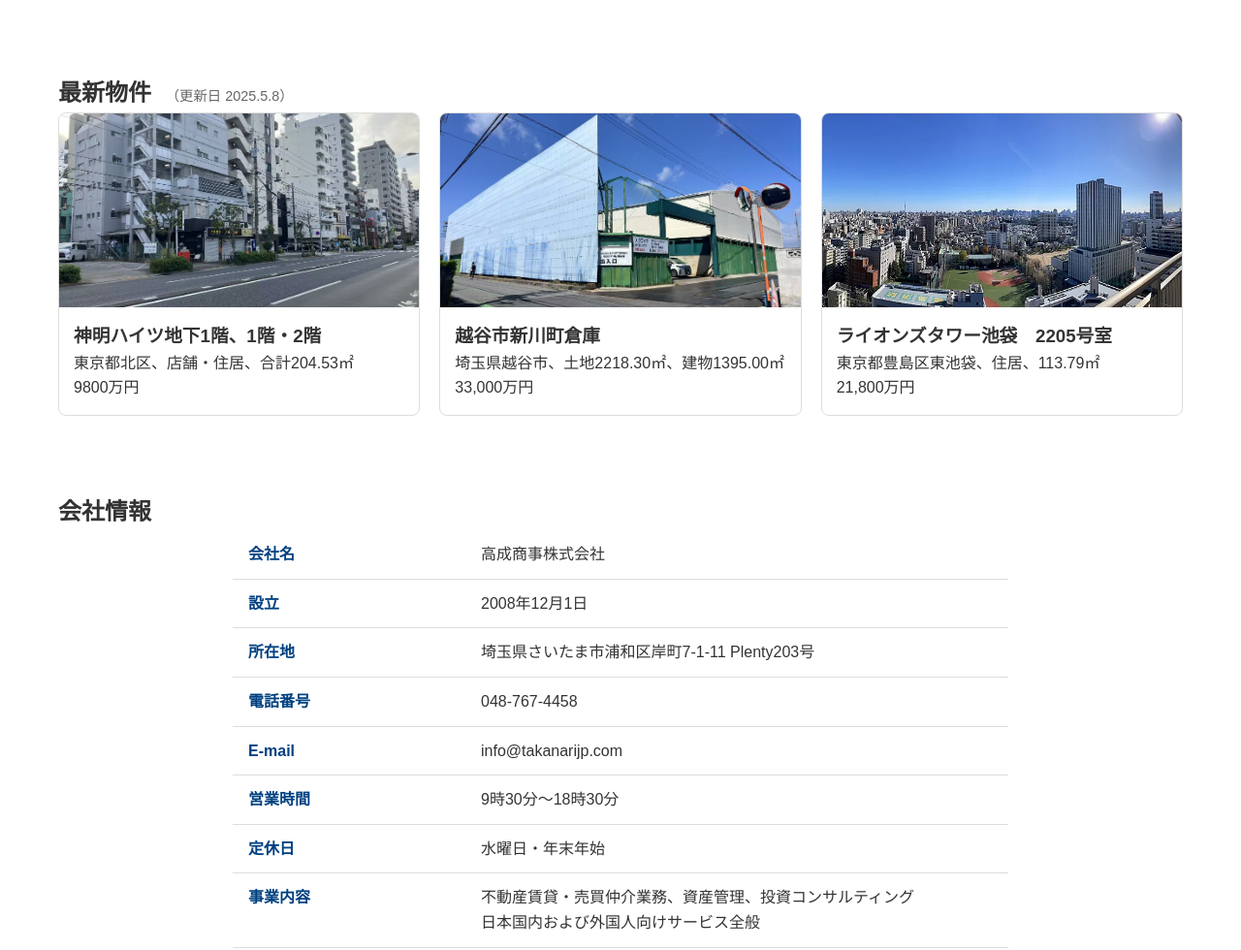
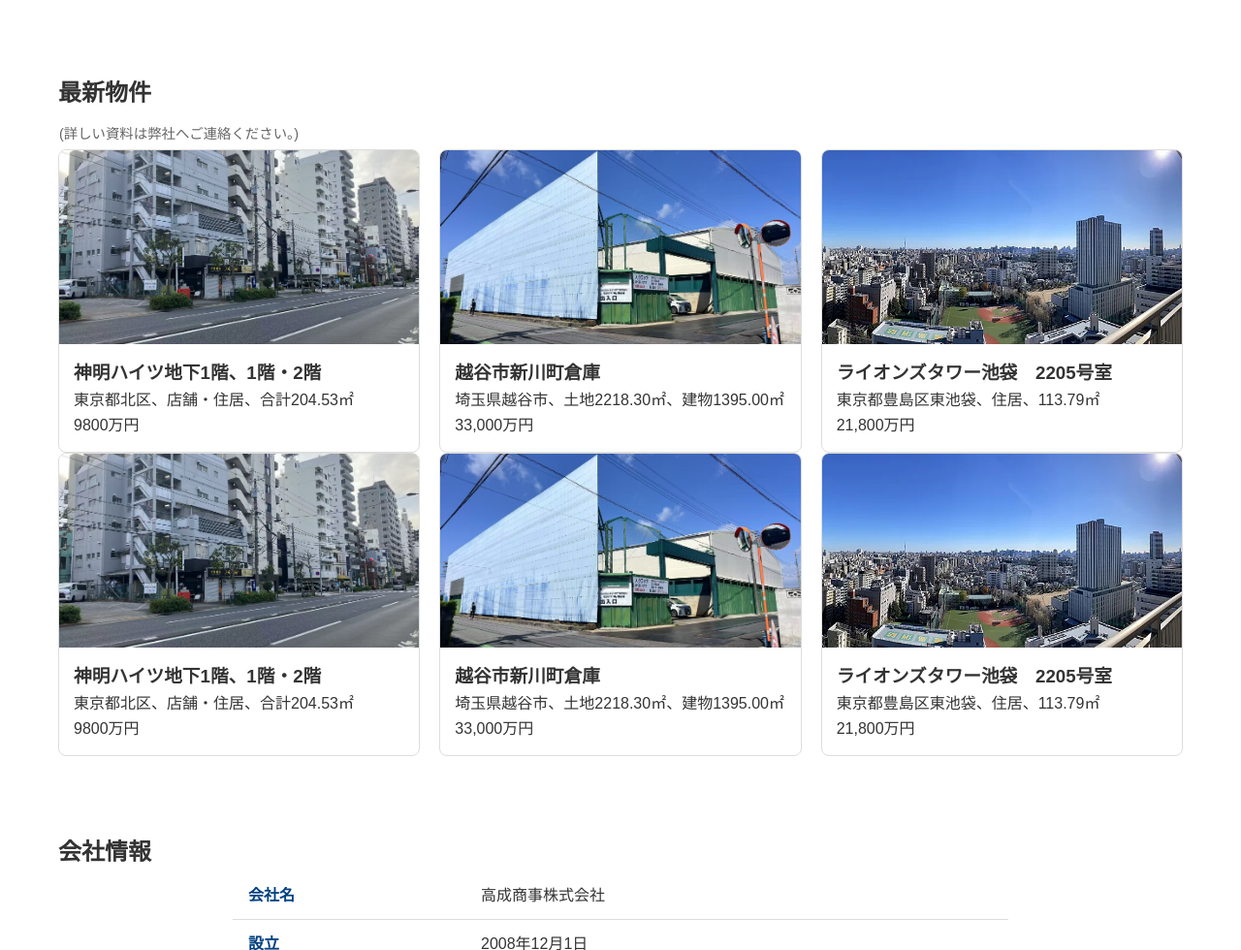
Before and after one commit to feiyangjp/feiyangjp.github.io, a plain HTML site: page index.html in a window 1280 px wide. Shown: the part 1427-2407 px from the top of the page at 97% size. Drawn offline with Linux system fonts and the light colour scheme.

Commit message:
fix: 调整滚动偏移，避免锚点被 header 遮挡

```diff
--- a/css/style.css
+++ b/css/style.css
@@ -250,7 +250,7 @@ section {
   font-size: 0.6em;       /* 根据需要调整，比如 0.6em 或 0.7em */
   color: #666;            /* 可选：用一个比较淡的颜色 */
   font-weight: normal;    /* 确保不是加粗 */
-  margin-left: 8px;       /* 留点空隙 */
+  margin-left: 1px;       /* 留点空隙 */
 }
 
 
@@ -373,3 +373,22 @@ footer a {
   color: #333;
   line-height: 1.6;
 }
+#mission,
+.services,         /* 复用 services 类 */
+#listings,
+#company-info {
+  scroll-margin-top: 80px;
+}
+#mission,
+.services,         /* 复用 services 类 */
+#listings,
+#company-info {
+  scroll-margin-top: 80px;
+}
+/* 只对菜单锚点对应的 ID 应用 */
+#mission,
+#services,
+#listings,
+#company-info {
+  scroll-margin-top: 80px;
+}
--- a/index.html
+++ b/index.html
@@ -108,10 +108,15 @@
   <!-- Listings Section -->
   <section id="listings" class="listings">
     <h2>
-    最新物件
-    <span class="update-date">（更新日 2025.5.8）</span>
+    最新物件<br>
+    <span class="update-date">(詳しい資料は弊社へご連絡ください。)</span>
     </h2>
     <div class="grid">
+      <div class="listing"><img src="images/property1.jpg" alt="物件1"><div class="listing-content"><h3>神明ハイツ地下1階、1階・2階</h3><p>東京都北区、店舗・住居、合計204.53㎡<br>9800万円</p></div></div>
+      <div class="listing"><img src="images/property2.jpg" alt="物件2"><div class="listing-content"><h3>越谷市新川町倉庫</h3><p>埼玉県越谷市、土地2218.30㎡、建物1395.00㎡<br>33,000万円</p></div></div>
+      <div class="listing"><img src="images/property3.png" alt="物件3"><div class="listing-content"><h3>ライオンズタワー池袋　2205号室</h3><p>東京都豊島区東池袋、住居、113.79㎡<br>21,800万円</p></div></div>
+    </div>
+	<div class="grid">
       <div class="listing"><img src="images/property1.jpg" alt="物件1"><div class="listing-content"><h3>神明ハイツ地下1階、1階・2階</h3><p>東京都北区、店舗・住居、合計204.53㎡<br>9800万円</p></div></div>
       <div class="listing"><img src="images/property2.jpg" alt="物件2"><div class="listing-content"><h3>越谷市新川町倉庫</h3><p>埼玉県越谷市、土地2218.30㎡、建物1395.00㎡<br>33,000万円</p></div></div>
       <div class="listing"><img src="images/property3.png" alt="物件3"><div class="listing-content"><h3>ライオンズタワー池袋　2205号室</h3><p>東京都豊島区東池袋、住居、113.79㎡<br>21,800万円</p></div></div>
```
